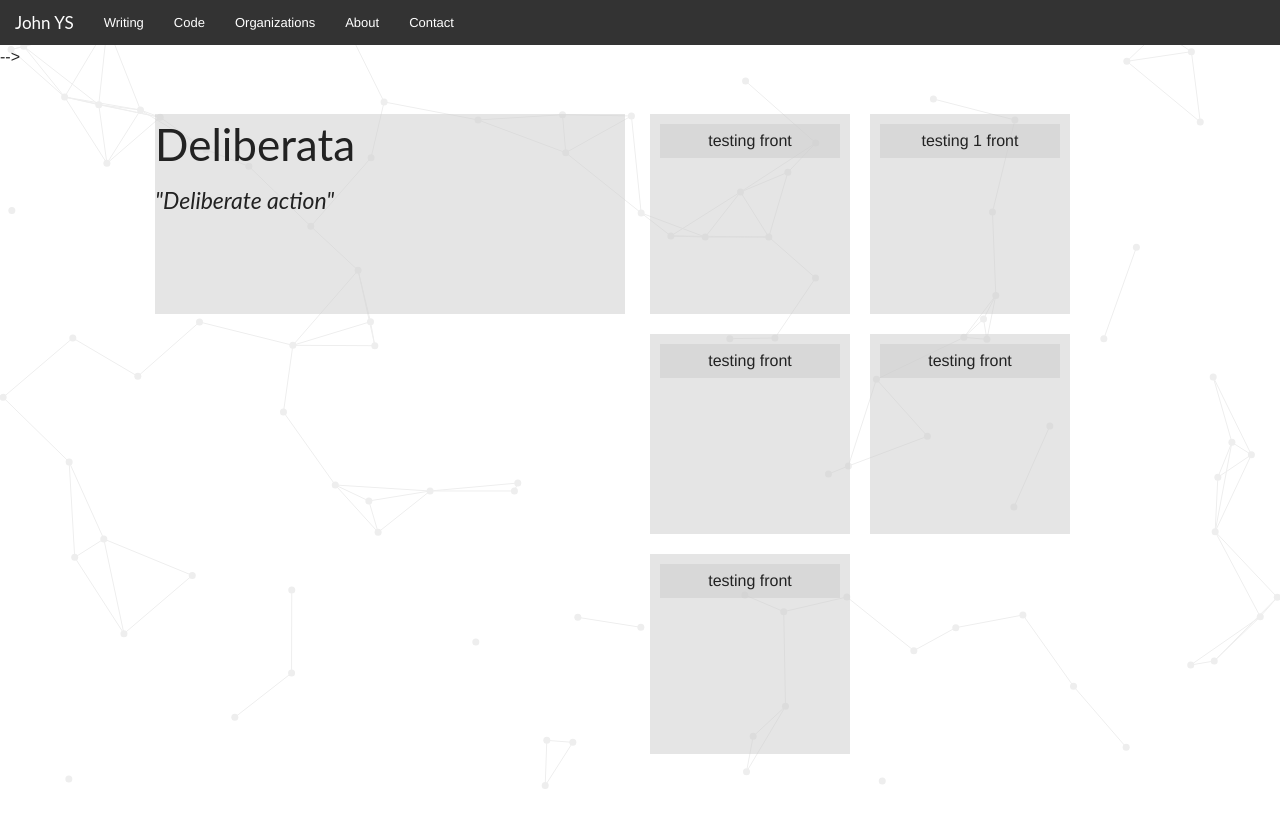
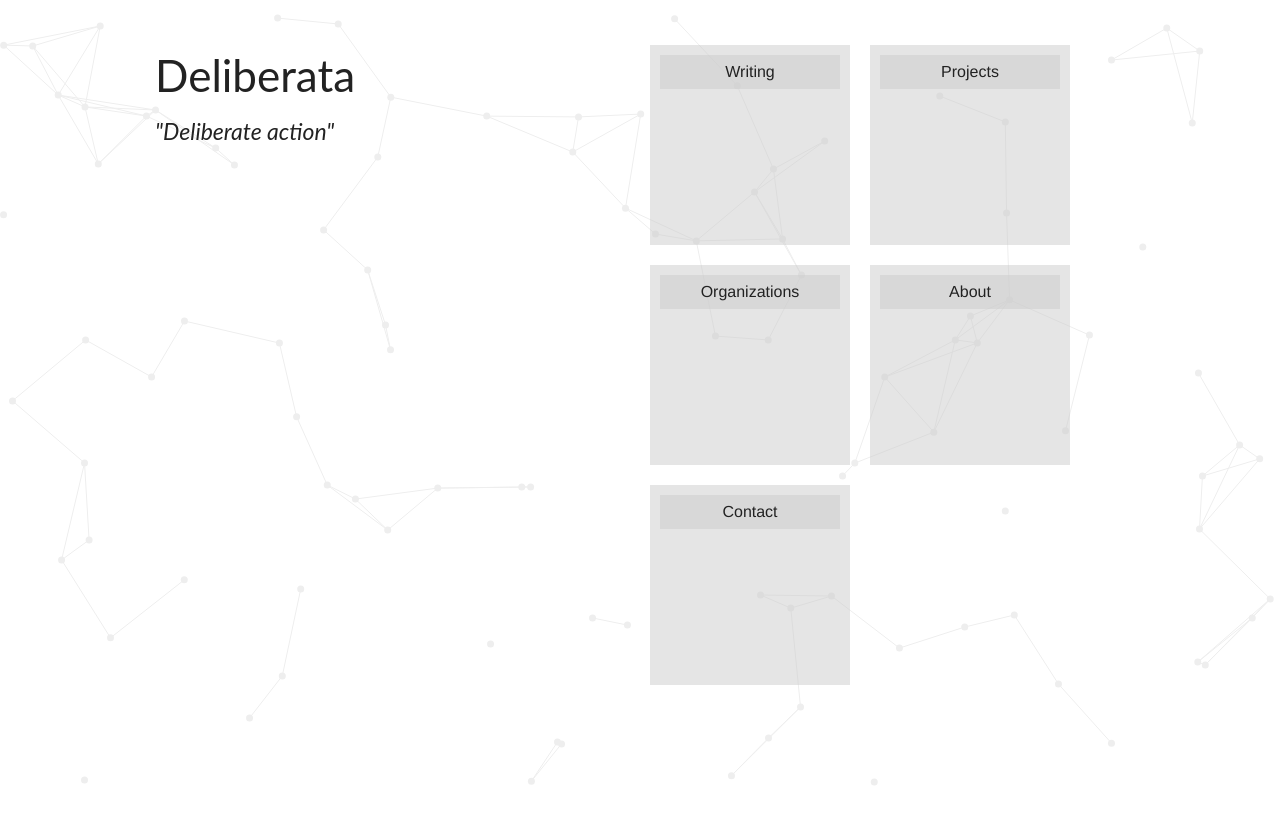
Before and after one commit to JohnYangSam/deliberata, a plain HTML site: page index.html in a window 1280 px wide. Before the commit the page ends 800 px from the top, so only its background shows below. Drawn offline with Linux system fonts and the light colour scheme.

Commit message:
remove top navigation

```diff
--- a/css/index.css
+++ b/css/index.css
@@ -39,7 +39,6 @@ h1, h2, h3, h4, h5, h6, p {
 .detail-content {
   height: 200px;
   margin: 10px 0px 0px;
-  background-color: rgba(204,204,204, 0.5);
 }
 
 /* Right hand grid styling */
--- a/index.html
+++ b/index.html
@@ -16,17 +16,15 @@
 
   <!-- Top Navigation bar -->
 
+  <!--
   <nav class="top-bar" data-topbar role="navigation">
     <ul class="title-area">
       <li class="name"><h1><a href="#">John YS</a></h1></li>
 
-      <!-- For the responsive menu bar -->
       <li class="toggle-topbar menu-icon"><a href="#"><span></span></a></li>
 
-      <!-- Main menu items -->
       <section class="top-bar-section">
 
-        <!-- Left Nav Section -->
         <ul class="left">
           <li><a href="#">Writing</a></li>
           <li><a href="#">Code</a></li>
@@ -36,8 +34,8 @@
         </ul>
       </section>
    </nav>
+   -->
 
-   -->
 
    <!-- Main content inside here -->
    <div id="content-container">
@@ -67,7 +65,7 @@
               <div class="flip-container card">
                 <div class="flipper">
                   <div class="front card">
-                    <div class="front-text-container">testing front</div>
+                    <div class="front-text-container">Writing</div>
                   </div>
                   <div class="back card">
                     testing back
@@ -78,7 +76,7 @@
               <div class="flip-container card" data-link="test">
                 <div class="flipper">
                   <div class="front card">
-                    <div class="front-text-container">testing 1 front</div>
+                    <div class="front-text-container">Projects</div>
                   </div>
                   <div class="back card">
                     testing back
@@ -89,7 +87,7 @@
               <div class="flip-container card">
                 <div class="flipper">
                   <div class="front card">
-                    <div class="front-text-container">testing front</div>
+                    <div class="front-text-container">Organizations</div>
                   </div>
                   <div class="back card">
                     testing back
@@ -100,7 +98,7 @@
               <div class="flip-container card">
                 <div class="flipper">
                   <div class="front card">
-                    <div class="front-text-container">testing front</div>
+                    <div class="front-text-container">About</div>
                   </div>
                   <div class="back card">
                     testing back
@@ -111,7 +109,7 @@
               <div class="flip-container card">
                 <div class="flipper">
                   <div class="front card">
-                    <div class="front-text-container">testing front</div>
+                    <div class="front-text-container">Contact</div>
                   </div>
                   <div class="back card">
                     testing back
```
